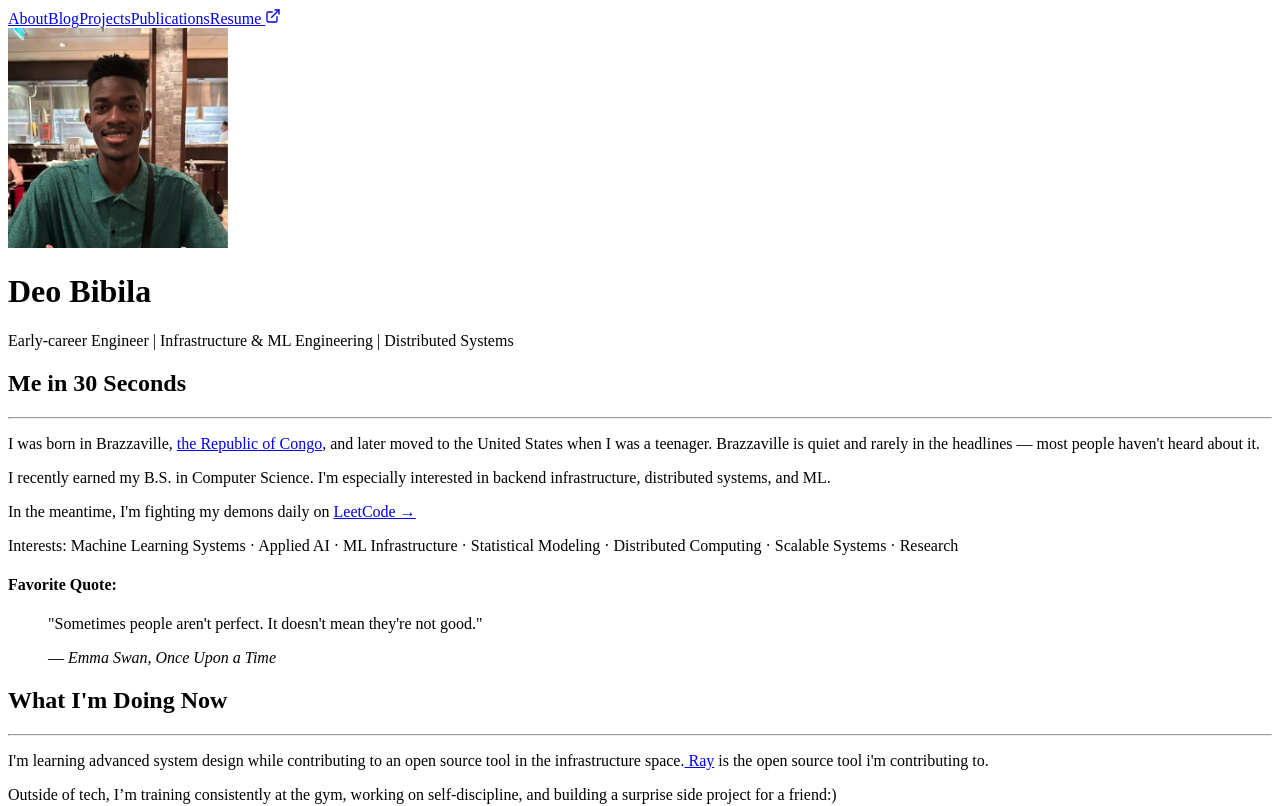
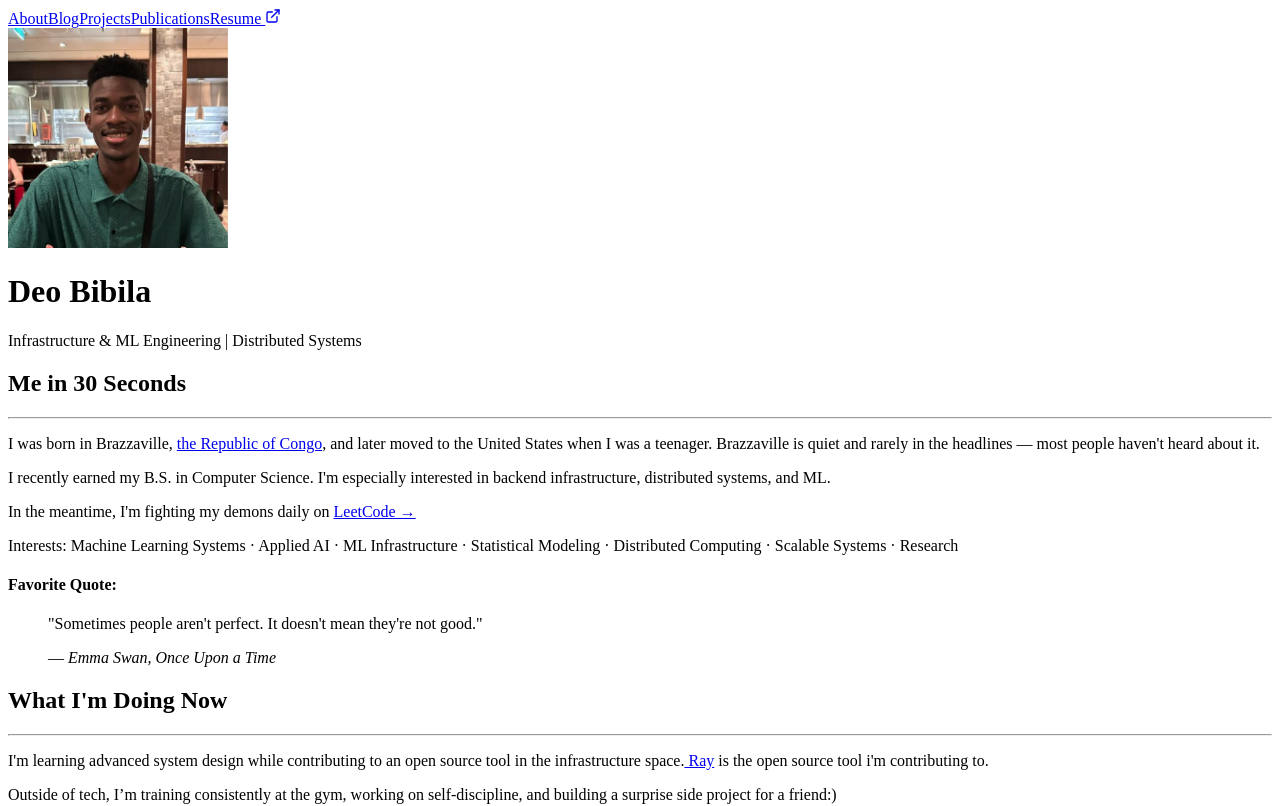
Before and after one commit to deobibila/portfolio-website, a Next.js app: page / in a window 1280 px wide. Shown: the top 806 px of the page. Built offline with nearby package versions, Linux system fonts and the light colour scheme; no server answers.

Commit message:
small tiny change.

```diff
--- a/pages/index.tsx
+++ b/pages/index.tsx
@@ -48,7 +48,7 @@ function HomePage() {
               Deo Bibila
             </h1>
             <p className="text-center text-gray-600 mt-2">
-              Early-career Engineer | Infrastructure & ML Engineering | Distributed Systems
+              Infrastructure & ML Engineering | Distributed Systems
             </p>
             <h2 className="text-xl font-semibold mt-10">Me in <span className="inline-block bg-yellow-400 text-black px-2 py-1 text-xs rounded-full uppercase"> 30 </span>
                Seconds</h2>
@@ -140,7 +140,7 @@ function HomePage() {
                 <i className="fab fa-github text-gray-600 hover:text-black text-xl"></i>
               </a>
 
-              <a href="https://linkedin.com/in/deobibila" target="_blank" rel="me noopener noreferrer" aria-label="LinkedIn">
+              <a href="https://linkedin.com/in/" target="_blank" rel="me noopener noreferrer" aria-label="LinkedIn">
                 <i className="fab fa-linkedin text-gray-600 hover:text-blue-600 text-xl"></i>
               </a>
 
```
